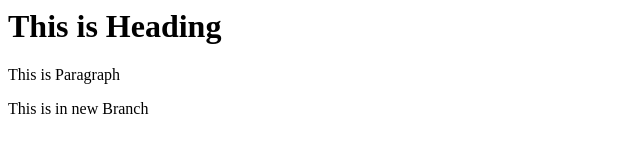
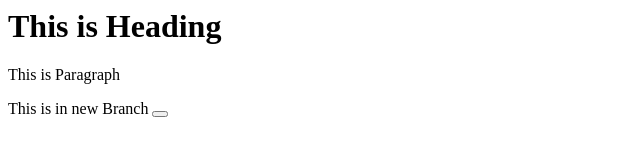
Before and after one commit to abinashshubham/localrepo, a plain HTML site: page index.html in a window 1280 px wide. Shown: the full height of the page, 0-640 px from the left. Drawn offline with Linux system fonts and the light colour scheme.

Commit message:
adding button

```diff
--- a/index.html
+++ b/index.html
@@ -1,4 +1,4 @@
 <h1>This is Heading</h1>
 <p>This is Paragraph</p>
 
-<p>This is in new Branch</p>
+<p>This is in new Branch <button></button></p>
```
